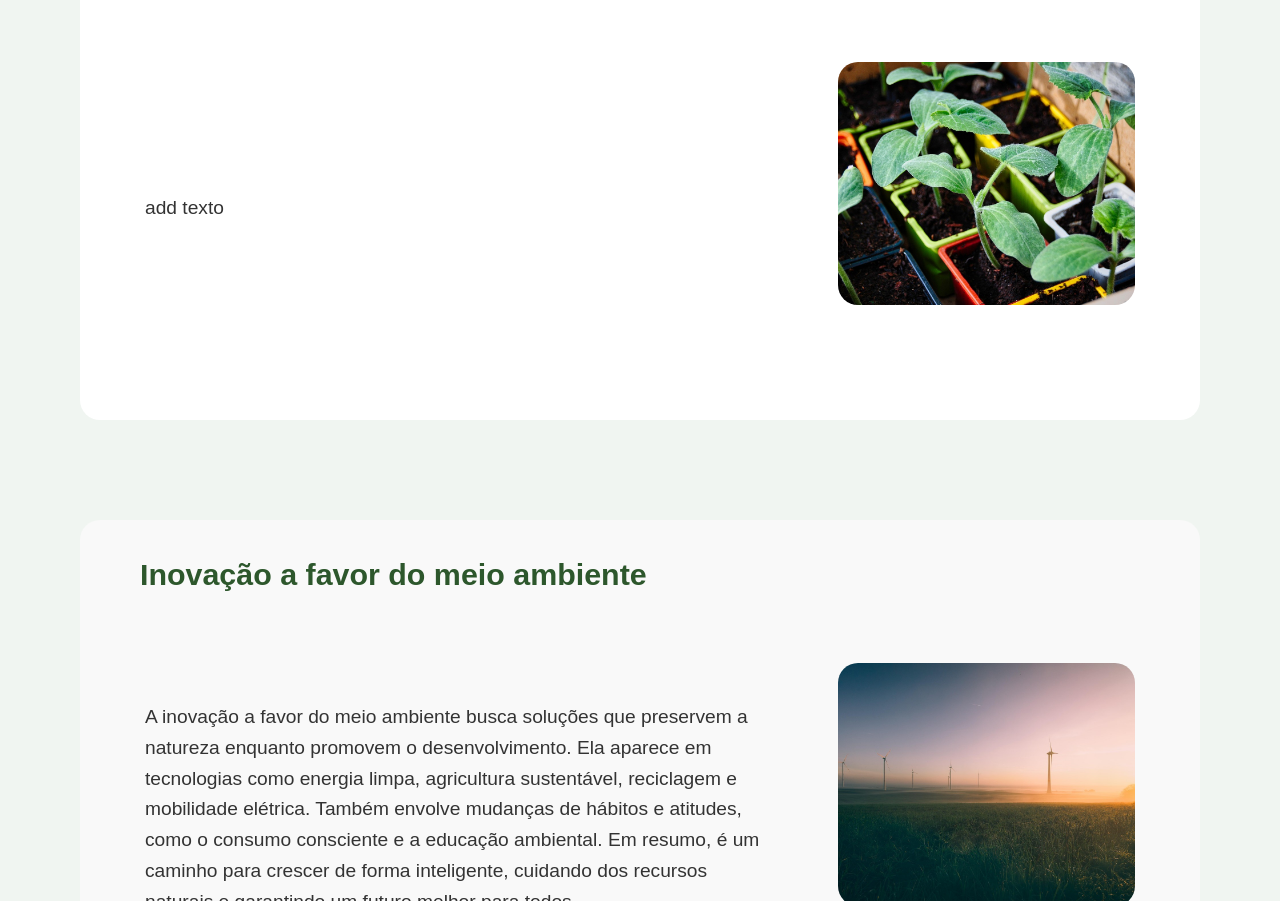
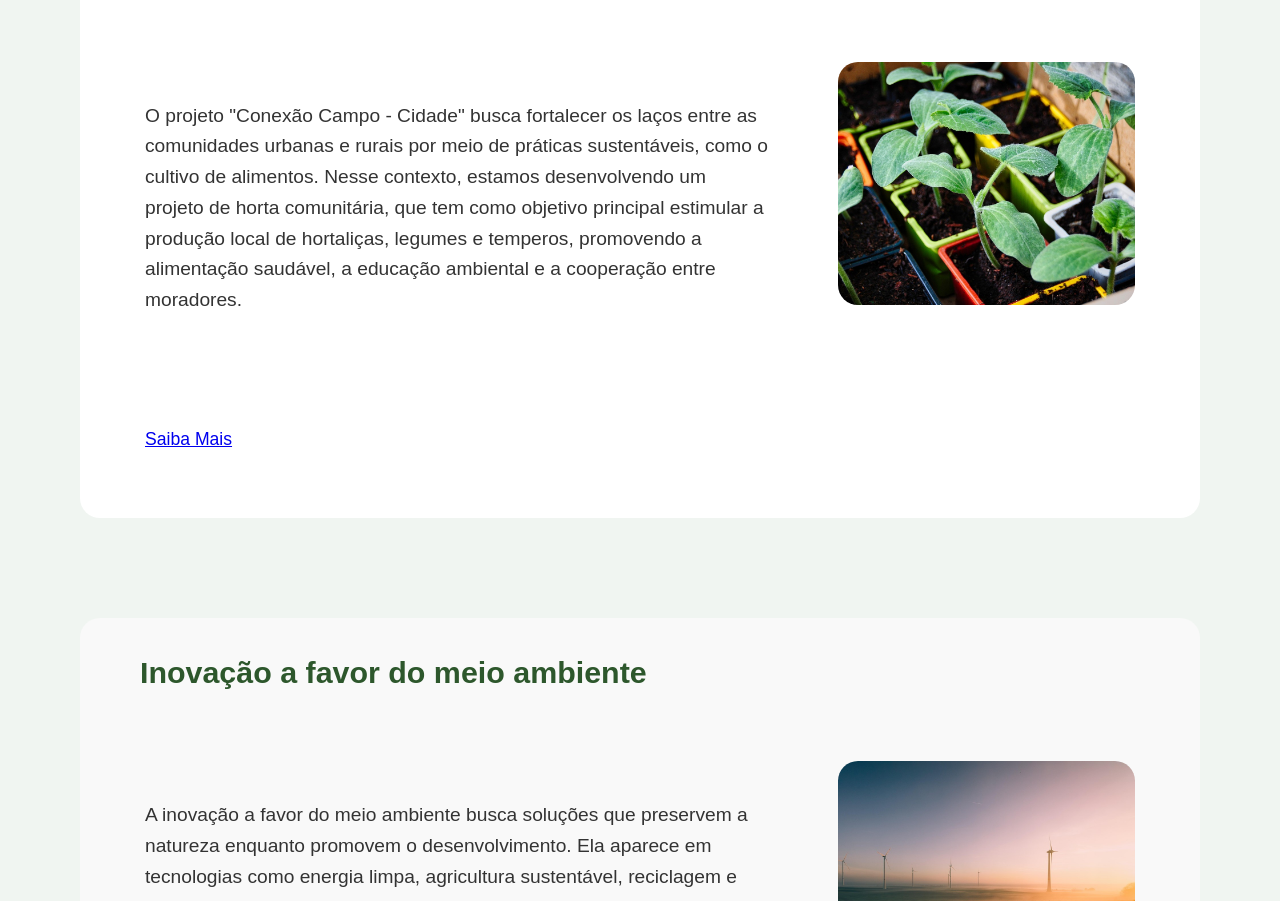
Before and after one commit to vitinh0o/Agrinho-2025, a plain HTML site: page index.html in a window 1280 px wide. Shown: the part 1761-2662 px from the top of the page. Drawn offline with Linux system fonts and the light colour scheme.

Commit message:
Update index.html

```diff
--- a/index.html
+++ b/index.html
@@ -48,8 +48,11 @@
   <section id="cultivo">
     <h2>Cultivo de Alimentos</h2>
     <div class="imagem-texto">
-      <p>add texto</p>
+      <p>O projeto "Conexão Campo - Cidade" busca fortalecer os laços entre as comunidades urbanas e rurais por meio de práticas sustentáveis, como o cultivo de alimentos. Nesse contexto, estamos desenvolvendo um projeto de horta comunitária, que tem como objetivo principal estimular a produção local de hortaliças, legumes e temperos, promovendo a alimentação saudável, a educação ambiental e a cooperação entre moradores.</p>
       <img src="horta.jpg" alt="horta">
+    </div>
+    <div class="link-pagina">
+        <a href="página 2 - Horta comunitaria.html">Saiba Mais</a>
     </div>
   </section>
 
```
